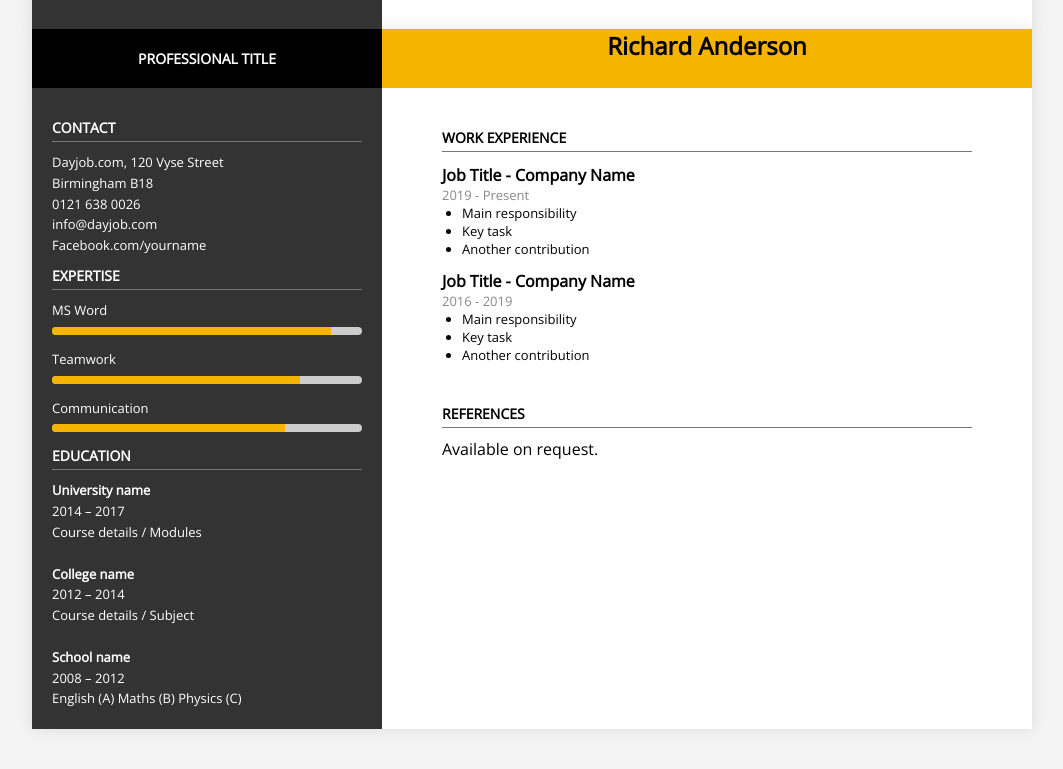
After one commit to leventtoramanli/seaofsea, a PHP site: page /cv.php in a window 1280 px wide. The commit adds this page. Shown: the part 261-1030 px from the top of the page, without its empty margins (108-1171 px from the left). Run offline with PHP 8.4, Linux system fonts and the light colour scheme.

Commit message:
Auto-sync: Sal 20.05.2025 12:32:54,99

```diff
--- a/composer.json
+++ b/composer.json
@@ -4,6 +4,7 @@
         "phpmailer/phpmailer": "^6.9",
         "firebase/php-jwt": "^6.10",
         "monolog/monolog": "^3.8",
-        "illuminate/database": "^11.36"
+        "illuminate/database": "^11.36",
+        "phpoffice/phpspreadsheet": "^4.2"
     }
 }
--- /dev/null
+++ b/cv.php
@@ -0,0 +1,190 @@
+<!DOCTYPE html>
+<html lang="en">
+<head>
+  <meta charset="UTF-8">
+  <meta name="viewport" content="width=device-width, initial-scale=1.0">
+  <title>CV - Richard Anderson</title>
+  <link href="https://fonts.googleapis.com/css2?family=Open+Sans&display=swap" rel="stylesheet">
+  <style>
+    * {
+      margin: 0;
+      padding: 0;
+      box-sizing: border-box;
+    }
+    body {
+      font-family: 'Open Sans', sans-serif;
+      background-color: #f4f4f4;
+      padding: 40px;
+    }
+    .cv-container {
+      display: flex;
+      max-width: 1000px;
+      margin: auto;
+      background: white;
+      box-shadow: 0 0 15px rgba(0, 0, 0, 0.1);
+    }
+    .left-panel {
+      width: 35%;
+      background-color: #333;
+      color: white;
+      padding: 20px;
+    }
+    .profile-photo {
+      width: 100%;
+      border-radius: 8px;
+      margin-bottom: 5px;
+    }
+    .sub-header {
+      width: 35%;
+      background-color: black;
+      color: white;
+      padding: 20px;
+      font-size: 14px;
+      font-weight: bold;
+      text-transform: uppercase;
+      text-align: center;
+    }
+    .header {
+      background: #f4b400;
+      color: black;
+      padding: 20px;
+      width: 65%;
+      padding: 0;
+      display: flex;
+      flex-direction: column;
+      font-size: 24px;
+      font-weight: bold;
+      display: flex;
+      text-align: center;
+    }
+    .section-title {
+      font-weight: bold;
+      margin: 10px 0 10px;
+      text-transform: uppercase;
+      font-size: 14px;
+      border-bottom: 1px solid #777;
+      padding-bottom: 4px;
+    }
+    .contact-info, .expertise, .education {
+      font-size: 13px;
+      line-height: 1.6;
+    }
+    .progress-bar {
+      background: #ccc;
+      border-radius: 4px;
+      overflow: hidden;
+      height: 8px;
+      margin: 6px 0 14px;
+    }
+    .progress {
+      background: #f4b400;
+      height: 100%;
+    }
+    .right-panel {
+      width: 65%;
+      padding: 0;
+      display: flex;
+      flex-direction: column;
+    }
+    .profile-summary {
+      padding: 30px;
+    }
+    .experience, .references {
+      padding: 0 30px 30px 30px;
+    }
+    .job-title {
+      font-weight: bold;
+      margin-top: 12px;
+    }
+    .job-period {
+      font-size: 13px;
+      color: #888;
+    }
+    ul {
+      padding-left: 20px;
+      font-size: 13px;
+    }
+  </style>
+</head>
+<body>
+  <div class="cv-container">
+    <div class="left-panel">
+      <img src="https://picsum.photos/536/354" class="profile-photo" alt="Profile Photo" width="200" height="200">
+    </div>
+    <div class="right-panel">
+      <div class="profile-summary">
+        <div class="section-title">Profile</div>
+        <p>Write a short brief introduction of just a few paragraphs explaining exactly who you are, your strengths and why you feel you are such a suitable candidate.</p>
+        <p>Currently looking for a suitable position with a reputable company.</p>
+      </div>
+    </div>
+  </div>
+  <div class="cv-container">
+        <div class="sub-header">Professional Title</div>
+        <div class="header">Richard Anderson</div>
+  </div>
+  <div class="cv-container">
+    <div class="left-panel">
+    <div class="section-title">Contact</div>
+      <div class="contact-info">
+        Dayjob.com, 120 Vyse Street<br>
+        Birmingham B18<br>
+        0121 638 0026<br>
+        info@dayjob.com<br>
+        Facebook.com/yourname
+      </div>
+
+      <div class="section-title">Expertise</div>
+      <div class="expertise">
+        <div>MS Word</div>
+        <div class="progress-bar"><div class="progress" style="width: 90%"></div></div>
+        <div>Teamwork</div>
+        <div class="progress-bar"><div class="progress" style="width: 80%"></div></div>
+        <div>Communication</div>
+        <div class="progress-bar"><div class="progress" style="width: 75%"></div></div>
+      </div>
+
+      <div class="section-title">Education</div>
+      <div class="education">
+        <strong>University name</strong><br>
+        2014 – 2017<br>
+        Course details / Modules<br><br>
+        <strong>College name</strong><br>
+        2012 – 2014<br>
+        Course details / Subject<br><br>
+        <strong>School name</strong><br>
+        2008 – 2012<br>
+        English (A) Maths (B) Physics (C)
+      </div>
+    </div>
+    <div class="right-panel">
+    <div class="profile-summary">
+
+
+      <div class="experience">
+        <div class="section-title">Work Experience</div>
+        <div class="job-title">Job Title - Company Name</div>
+        <div class="job-period">2019 - Present</div>
+        <ul>
+          <li>Main responsibility</li>
+          <li>Key task</li>
+          <li>Another contribution</li>
+        </ul>
+
+        <div class="job-title">Job Title - Company Name</div>
+        <div class="job-period">2016 - 2019</div>
+        <ul>
+          <li>Main responsibility</li>
+          <li>Key task</li>
+          <li>Another contribution</li>
+        </ul>
+      </div>
+
+      <div class="references">
+        <div class="section-title">References</div>
+        <p>Available on request.</p>
+      </div>
+    </div>
+  </div>
+</body>
+</html>
```
Also changed, not shown: cv copy.php (added, +186 -0 lines), lib/handlers/CVHandler.php (+70 -17 lines), phptoexcel.php (added, +42 -0 lines), public/api.php (+7 -0 lines), view_positions.php (+8 -8 lines), 2 other files.
